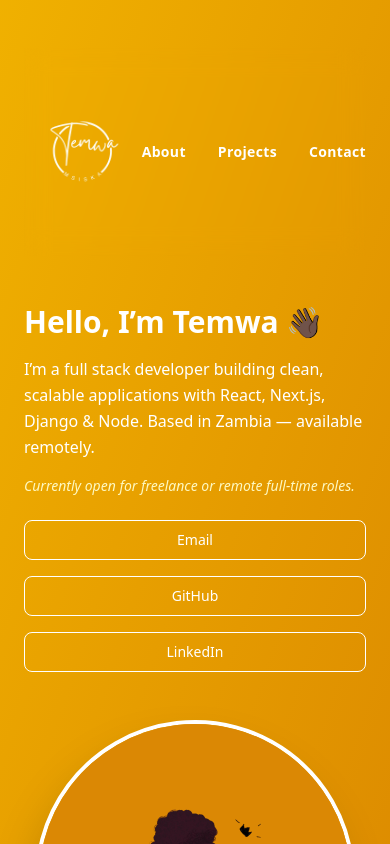
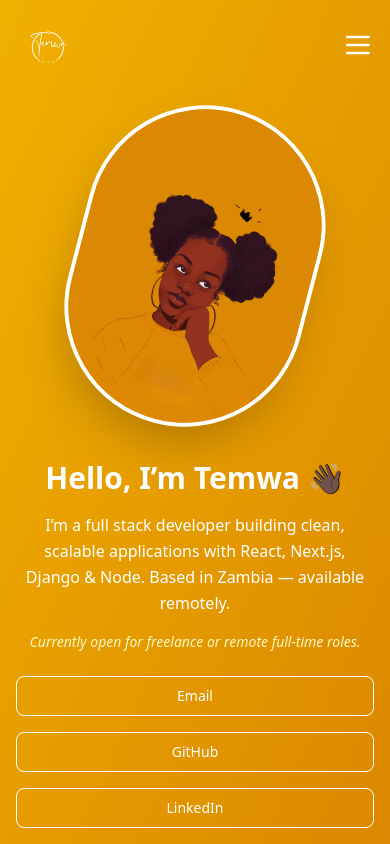
Before and after one commit to temwani-msiska/Portfolio, a Next.js app: page / in a window 390 px wide. Shown: the top 844 px of the page. Built offline with nearby package versions, Linux system fonts and the light colour scheme.

Commit message:
Ui changes

```diff
--- a/app/globals.css
+++ b/app/globals.css
@@ -110,12 +110,11 @@
   --sidebar-border: oklch(1 0 0 / 10%);
   --sidebar-ring: oklch(0.556 0 0);
 }
-
 @layer base {
   * {
     @apply border-border outline-ring/50;
   }
-  body {
-    @apply bg-background text-foreground;
+  html, body {
+    @apply bg-gradient-to-tl from-[#db8805] to-yellow-500 text-white;
   }
 }
--- a/app/page.tsx
+++ b/app/page.tsx
@@ -1,19 +1,21 @@
-'use client';
+"use client";
 
 import Image from "next/image";
+import { useState } from "react";
 import { Button } from "@/components/ui/button";
 import profilePic from "../public/Profile-Port.jpg";
 import logo from "../public/White_Logo_Transparent.png";
-import { motion } from "framer-motion";
+import { motion, AnimatePresence } from "framer-motion";
 
 export default function Home() {
+  const [menuOpen, setMenuOpen] = useState(false);
+
   return (
-    <main className="min-h-screen bg-gradient-to-tl from-[#db8805] to-yellow-500 text-white px-6 py-12 flex flex-col items-center scroll-smooth">
-
-      {/* Navigation */}
-      <header className="w-full max-w-6xl sticky top-0 z-50 flex justify-between items-center bg-transparent py-6 backdrop-blur-md ">
+    <main className="h-screen overflow-hidden flex flex-col text-white px-4 sm:px-6 md:px-12 pt-2 sm:pt-4 bg-gradient-to-tl from-[#db8805] to-yellow-500">
+      {/* Header */}
+      <header className="w-full max-w-7xl mx-auto sticky top-0 z-50 flex justify-between items-center bg-transparent py-2 sm:py-3">
         {/* Logo */}
-        <div className="w-40 h-40 relative">
+        <div className="w-16 h-16 sm:w-20 sm:h-20 md:w-24 md:h-24 relative">
           <Image
             src={logo}
             alt="Temwani Logo"
@@ -23,60 +25,145 @@ export default function Home() {
           />
         </div>
 
-        {/* Nav Links */}
-        <nav className="space-x-8 text-sm md:text-base font-semibold text-white tracking-wide">
-          <a href="#about" className="hover:text-yellow-100 hover:underline underline-offset-4 transition">About</a>
-          <a href="#projects" className="hover:text-yellow-100 hover:underline underline-offset-4 transition">Projects</a>
-          <a href="#contact" className="hover:text-yellow-100 hover:underline underline-offset-4 transition">Contact</a>
+        {/* Desktop Nav Links */}
+        <nav className="hidden sm:flex space-x-6 md:space-x-8 text-sm md:text-base font-semibold tracking-wide">
+          {["About", "Projects", "Contact"].map((text) => (
+            <a
+              key={text}
+              href={`#${text.toLowerCase()}`}
+              className="hover:text-yellow-300 hover:underline underline-offset-4 transition duration-200 ease-in-out"
+            >
+              {text}
+            </a>
+          ))}
         </nav>
+
+        {/* Hamburger Menu */}
+        <div className="sm:hidden">
+          <button
+            className="focus:outline-none"
+            onClick={() => setMenuOpen(!menuOpen)}
+            aria-label="Toggle Menu"
+          >
+            <svg
+              className="w-8 h-8"
+              fill="none"
+              stroke="currentColor"
+              viewBox="0 0 24 24"
+            >
+              {menuOpen ? (
+                <path
+                  strokeLinecap="round"
+                  strokeLinejoin="round"
+                  strokeWidth="2"
+                  d="M6 18L18 6M6 6l12 12"
+                />
+              ) : (
+                <path
+                  strokeLinecap="round"
+                  strokeLinejoin="round"
+                  strokeWidth="2"
+                  d="M4 6h16M4 12h16M4 18h16"
+                />
+              )}
+            </svg>
+          </button>
+        </div>
       </header>
 
+      {/* Mobile Nav Menu */}
+      <AnimatePresence>
+        {menuOpen && (
+          <motion.nav
+            initial={{ opacity: 0, y: -10 }}
+            animate={{ opacity: 1, y: 0 }}
+            exit={{ opacity: 0, y: -10 }}
+            transition={{ duration: 0.2 }}
+            className="sm:hidden w-full max-w-7xl mx-auto px-4 pt-2 pb-4 text-center font-semibold text-base space-y-4"
+          >
+            {["About", "Projects", "Contact"].map((text) => (
+              <a
+                key={text}
+                href={`#${text.toLowerCase()}`}
+                className="block hover:text-yellow-300 hover:underline underline-offset-4"
+                onClick={() => setMenuOpen(false)}
+              >
+                {text}
+              </a>
+            ))}
+          </motion.nav>
+        )}
+      </AnimatePresence>
+
       {/* Hero Section */}
-      <section className="w-full max-w-6xl flex flex-col md:flex-row items-center justify-between gap-12 py-12">
-
-        {/* Text Column - Animated */}
+      <section className="flex-grow w-full max-w-7xl mx-auto flex flex-col-reverse lg:flex-row items-center justify-between gap-8 py-4 sm:py-6">
+        {/* Text Column */}
         <motion.div
           initial={{ opacity: 0, x: -50 }}
           animate={{ opacity: 1, x: 0 }}
           transition={{ duration: 0.8 }}
-          className="flex-1 basis-1/2 text-left"
+          className="flex-1 text-center lg:text-left"
         >
-          <h1 className="text-3xl md:text-5xl font-bold mb-4">Hello, I’m Temwa 👋🏿</h1>
+          <h1 className="text-3xl sm:text-4xl md:text-5xl font-bold mb-4">
+            Hello, I’m Temwa 👋🏿
+          </h1>
 
-          <p className="text-base md:text-lg mb-4 leading-relaxed md:leading-loose text-white">
+          <p className="text-base sm:text-lg md:text-xl mb-4 leading-relaxed text-white">
             I’m a full stack developer building clean, scalable applications
-            with React, Next.js, Django & Node. Based in Zambia — available remotely.
+            with React, Next.js, Django & Node. Based in Zambia — available
+            remotely.
           </p>
 
           <p className="text-sm italic mb-6 text-yellow-100">
             Currently open for freelance or remote full-time roles.
           </p>
 
-          {/* Contact Buttons */}
-          <div className="flex flex-col sm:flex-row gap-4">
-            <Button variant="outline" className="border-white text-white hover:bg-white hover:text-yellow-700 w-full sm:w-auto"
-              onClick={() => (window.location.href = 'mailto:temwani.msiska@gmail.com')} aria-label="Send Email">
+          <div className="flex flex-col sm:flex-row sm:justify-center lg:justify-start gap-4">
+            <Button
+              variant="outline"
+              className="border-white text-white hover:bg-yellow-300 hover:text-gray-900 transition-colors"
+              onClick={() =>
+                (window.location.href = "mailto:temwani.msiska@gmail.com")
+              }
+            >
               Email
             </Button>
-            <Button variant="outline" className="border-white text-white hover:bg-white hover:text-yellow-700 w-full sm:w-auto"
-              onClick={() => window.open('https://github.com/temwani-msiska/', '_blank')} aria-label="Visit GitHub">
+            <Button
+              variant="outline"
+              className="border-white text-white hover:bg-yellow-300 hover:text-gray-900 transition-colors"
+              onClick={() =>
+                window.open("https://github.com/temwani-msiska/", "_blank")
+              }
+            >
               GitHub
             </Button>
-            <Button variant="outline" className="border-white text-white hover:bg-white hover:text-yellow-700 w-full sm:w-auto"
-              onClick={() => window.open('https://www.linkedin.com/in/temwani-msiska-3640a827b/', '_blank')} aria-label="Visit LinkedIn">
+            <Button
+              variant="outline"
+              className="border-white text-white hover:bg-yellow-300 hover:text-gray-900 transition-colors"
+              onClick={() =>
+                window.open(
+                  "https://www.linkedin.com/in/temwani-msiska-3640a827b/",
+                  "_blank"
+                )
+              }
+            >
               LinkedIn
             </Button>
           </div>
         </motion.div>
 
-        {/* Profile Image - Animated */}
+        {/* Profile Image */}
         <motion.div
-          initial={{ opacity: 0, rotate: 5, scale: 0.8 }}
-          animate={{ opacity: 1, rotate: 15, scale: 1 }}
-          transition={{ duration: 1 }}
-          className="flex-1 basis-1/2 flex justify-center"
+          animate={{ rotate: [15, 12, 15] }}
+          transition={{
+            duration: 3,
+            repeat: Infinity,
+            repeatType: "reverse",
+            ease: "circInOut",
+          }}
+          className="flex-1 flex justify-center"
         >
-          <div className="relative w-80 md:w-[28rem] lg:w-[32rem] aspect-square rounded-full border-4 border-white overflow-hidden shadow-2xl transition-transform duration-500 hover:rotate-0 before:content-[''] before:absolute before:inset-0 before:rounded-full before:bg-gradient-to-tr before:from-yellow-300 before:to-yellow-500 before:blur-2xl before:opacity-40">
+          <div className="relative w-60 sm:w-72 md:w-80 lg:w-[25rem] aspect-square rounded-full border-4 border-white overflow-hidden shadow-2xl transition-transform duration-500 hover:rotate-0 before:content-[''] before:absolute before:inset-0 before:rounded-full before:bg-gradient-to-tr before:from-yellow-300 before:to-yellow-500 before:blur-2xl before:opacity-40">
             <Image
               src={profilePic}
               alt="Temwani Profile Picture"
```
